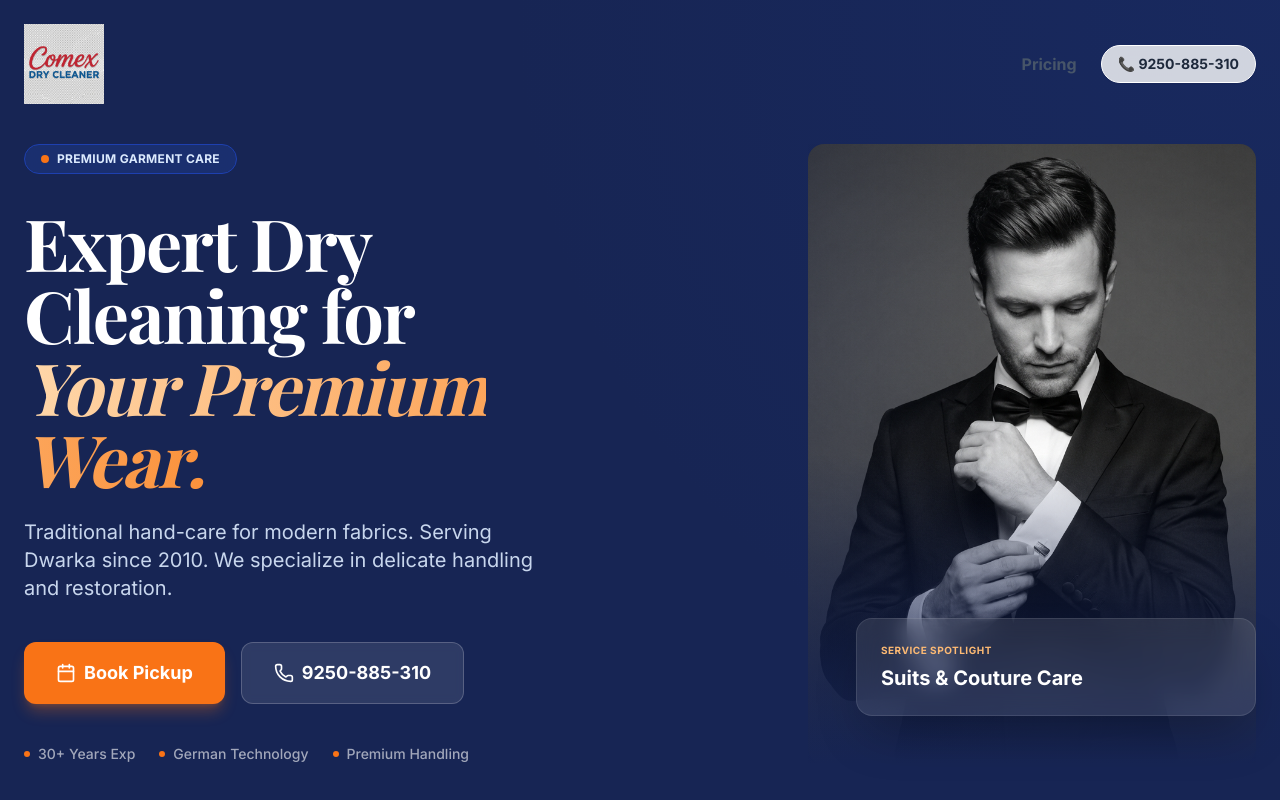
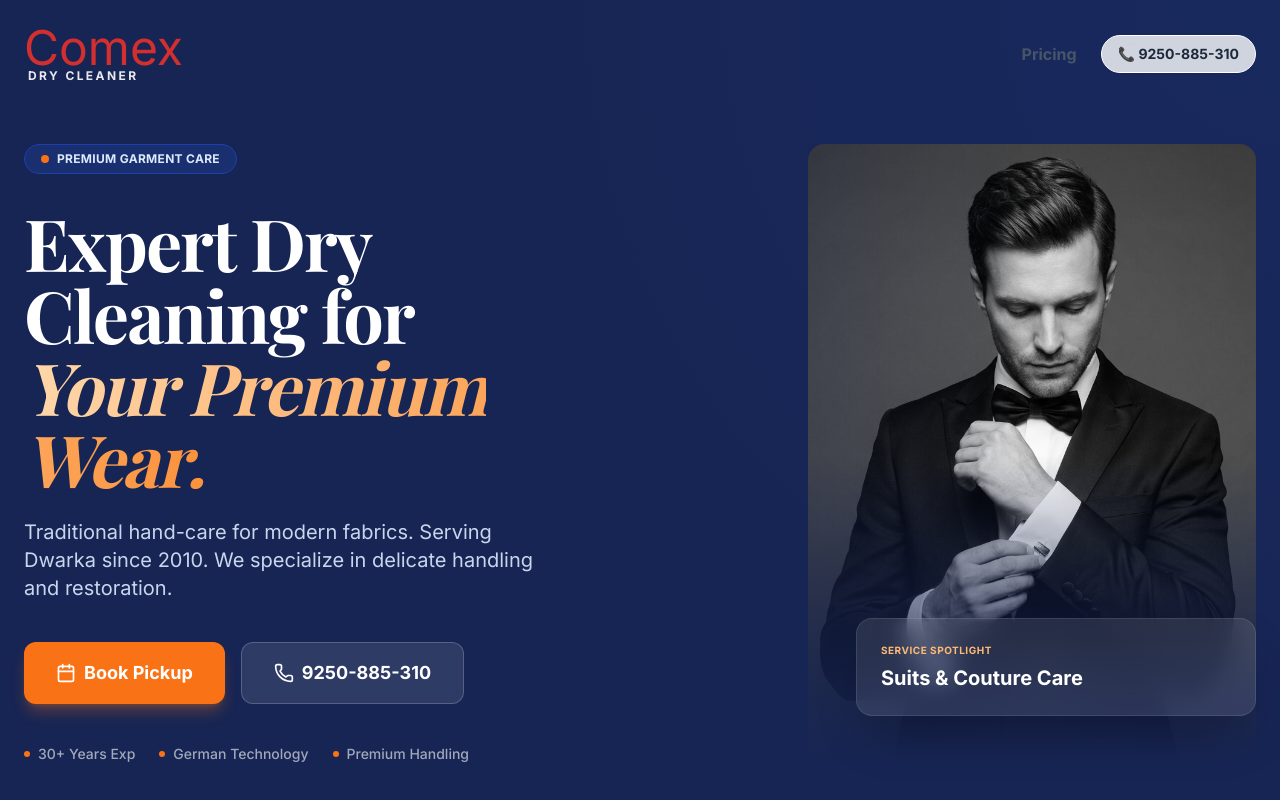
Before and after one commit to comexdryclean70/comex-dryclean-main-website, a Next.js app: page / in a window 1280 px wide. Shown: the top 800 px of the page. Built offline with nearby package versions, Linux system fonts and the light colour scheme; a web font is replaced by a local one.

Commit message:
feat: implement code-based logo and visual hierarchy

```diff
--- a/src/app/layout.tsx
+++ b/src/app/layout.tsx
@@ -1,5 +1,5 @@
 import type { Metadata } from "next";
-import { Inter, Playfair_Display } from "next/font/google"; // [NEW] Import Playfair
+import { Inter, Playfair_Display, Great_Vibes } from "next/font/google"; // [NEW] Import Playfair
 import "./globals.css";
 
 const inter = Inter({
@@ -10,6 +10,12 @@ const inter = Inter({
 const playfair = Playfair_Display({
   subsets: ["latin"],
   variable: "--font-playfair",
+});
+
+const greatVibes = Great_Vibes({
+  weight: "400",
+  subsets: ["latin"],
+  variable: "--font-great-vibes",
 });
 
 export const metadata: Metadata = {
@@ -60,7 +66,7 @@ export default function RootLayout({
 }>) {
   return (
     <html lang="en" className="scroll-smooth">
-      <body className={`${inter.variable} ${playfair.variable} font-sans bg-slate-50 text-slate-900 antialiased`}>
+      <body className={`${inter.variable} ${playfair.variable} ${greatVibes.variable} font-sans bg-slate-50 text-slate-900 antialiased`}>
         <script
           type="application/ld+json"
           dangerouslySetInnerHTML={{ __html: JSON.stringify(jsonLd) }}
--- a/src/app/page.tsx
+++ b/src/app/page.tsx
@@ -1,6 +1,7 @@
 import { Suspense } from "react";
 import Image from "next/image";
 import Hero from "@/components/Hero";
+import Logo from "@/components/Logo";
 import TrustStrip from "@/components/TrustStrip";
 import MastersTouch from "@/components/MastersTouch";
 import ProcessSteps from "@/components/ProcessSteps";
@@ -16,14 +17,8 @@ export default function Home() {
     <main className="min-h-screen pb-20 md:pb-0 font-sans text-slate-800 selection:bg-orange-100 selection:text-orange-900">
       {/* Header */}
       <nav className="absolute top-0 left-0 w-full p-6 z-30 flex justify-between items-center max-w-7xl mx-auto left-0 right-0">
-        <div className="w-44 md:w-56 relative h-16 md:h-20">
-          <Image
-            src="/logo-transparent.png"
-            alt="Comex Drycleaners"
-            fill
-            className="object-contain object-left"
-            priority
-          />
+        <div className="w-44 md:w-56 relative">
+          <Logo variant="dark" />
         </div>
         <div className="hidden md:flex items-center gap-6">
           <a href="/pricing" className="text-slate-600 font-bold hover:text-blue-600 transition-colors">Pricing</a>
--- /dev/null
+++ b/src/components/Logo.tsx
@@ -0,0 +1,24 @@
+import { cn } from "@/lib/utils";
+
+type LogoProps = {
+    variant?: "light" | "dark"; // dark = for dark backgrounds (white text), light = for light backgrounds (blue text)
+    className?: string;
+};
+
+export default function Logo({ variant = "dark", className }: LogoProps) {
+    const isDark = variant === "dark";
+
+    return (
+        <div className={cn("flex flex-col leading-none select-none", className)}>
+            <span className="font-great-vibes text-[#D32F2F] text-4xl md:text-5xl">
+                Comex
+            </span>
+            <span className={cn(
+                "font-sans font-bold text-[10px] md:text-xs tracking-[0.2em] -mt-1 ml-1",
+                isDark ? "text-white/90" : "text-blue-900"
+            )}>
+                DRY CLEANER
+            </span>
+        </div>
+    );
+}
--- a/src/components/MainFooter.tsx
+++ b/src/components/MainFooter.tsx
@@ -1,19 +1,21 @@
 import { MapPin, Phone, Mail, Instagram, Facebook, Clock } from "lucide-react";
+import Logo from "@/components/Logo";
 import Image from "next/image";
 
 export default function MainFooter() {
     return (
-        <footer className="bg-blue-950 border-t border-white/5 relative">
+        <footer className="bg-slate-900 border-t border-white/10 relative">
+            {/* Visual Divider Line */}
+            <hr className="border-white/5 w-full absolute top-0" />
+
             <div className="absolute inset-0 bg-black/20 pointer-events-none"></div>
             <div className="relative z-10 pt-16 pb-24 md:pb-8 px-6 text-white">
-                <div className="max-w-7xl mx-auto grid grid-cols-1 md:grid-cols-2 lg:grid-cols-3 gap-12 mb-12 border-b border-blue-900/50 pb-12">
+                <div className="max-w-7xl mx-auto grid grid-cols-1 md:grid-cols-2 lg:grid-cols-3 gap-12 mb-12 border-b border-white/10 pb-12">
 
                     {/* Column 1: About */}
                     <div>
-                        <div className="mb-6">
-                            <div className="relative w-40 h-12">
-                                <Image src="/logo-transparent.png" alt="Comex" fill className="object-contain object-left" />
-                            </div>
+                        <div className="mb-8">
+                            <Logo variant="dark" />
                         </div>
                         <p className="text-blue-200/80 leading-relaxed mb-6 max-w-sm">
                             Providing premium dry cleaning and laundry services in Dwarka and Palam since 2010. We use eco-friendly chemicals and state-of-the-art machinery to give your clothes the care they deserve.
```
